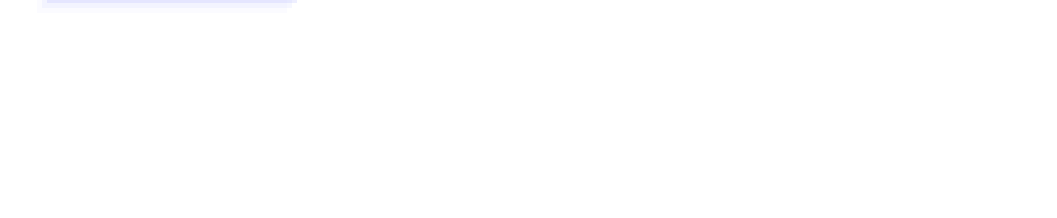
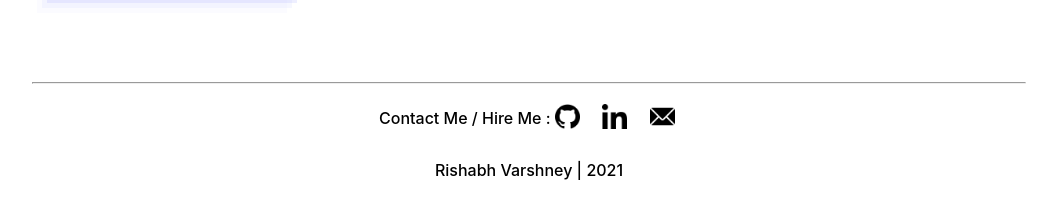
Before and after one commit to rishabhvarshney14/portfolio-v2, a React (Create React App) app: page / in a window 1280 px wide. Shown: the part 1747-1965 px from the top of the page, without its empty margins (111-1168 px from the left). Before the commit the page ends 1796 px from the top, so only its background shows below. Built offline with nearby package versions, Linux system fonts and the light colour scheme.

Commit message:
added Footer Component

```diff
--- a/src/App.js
+++ b/src/App.js
@@ -5,6 +5,7 @@
 import Header from "./components/header/Header";
 import Projects from "./components/projects/Projects";
 import About from "./components/about/About";
+import Footer from "./components/footer/Footer";
 
 function App() {
   return (
@@ -12,6 +13,7 @@
       <Header />
       <Projects />
       <About />
+      <Footer />
     </div>
   );
 }
--- /dev/null
+++ b/src/components/footer/Footer.js
@@ -0,0 +1,34 @@
+import React from "react";
+
+// Icons
+import githubIcon from "../../data/icons/github.png";
+import linkedinIcon from "../../data/icons/linkedin.png";
+import emailIcon from "../../data/icons/email.png";
+
+// Styles
+import styles from "./styles/footer.module.css";
+
+const Footer = () => {
+  return (
+    <div className={styles.container}>
+      <hr />
+      <div className={styles.contactLine}>
+        <p>Contact Me / Hire Me : </p>
+        <div className={styles.icons}>
+          <a href="/">
+            <img src={githubIcon} />
+          </a>
+          <a href="/">
+            <img src={linkedinIcon} />
+          </a>
+          <a href="/">
+            <img src={emailIcon} />
+          </a>
+        </div>
+      </div>
+      <p>Rishabh Varshney | 2021</p>
+    </div>
+  );
+};
+
+export default Footer;
--- /dev/null
+++ b/src/components/footer/styles/footer.module.css
@@ -0,0 +1,31 @@
+.container {
+    padding: 25px 15px;
+    max-width: 1050px;
+    margin: auto;
+    text-align: center;
+}
+
+.contactLine {
+    display: flex;
+    max-width: 300px;
+    margin: auto;
+    font-size: 16px;
+    font-weight: 500;
+}
+
+.icons {
+    width: 120px;
+    margin: auto;
+    display: flex;
+    justify-content: space-between;
+}
+
+.icons img {
+    height: 25px;
+    width: 25px;
+}
+
+.container p {
+    font-size: 16px;
+    font-weight: 500;
+}
```
